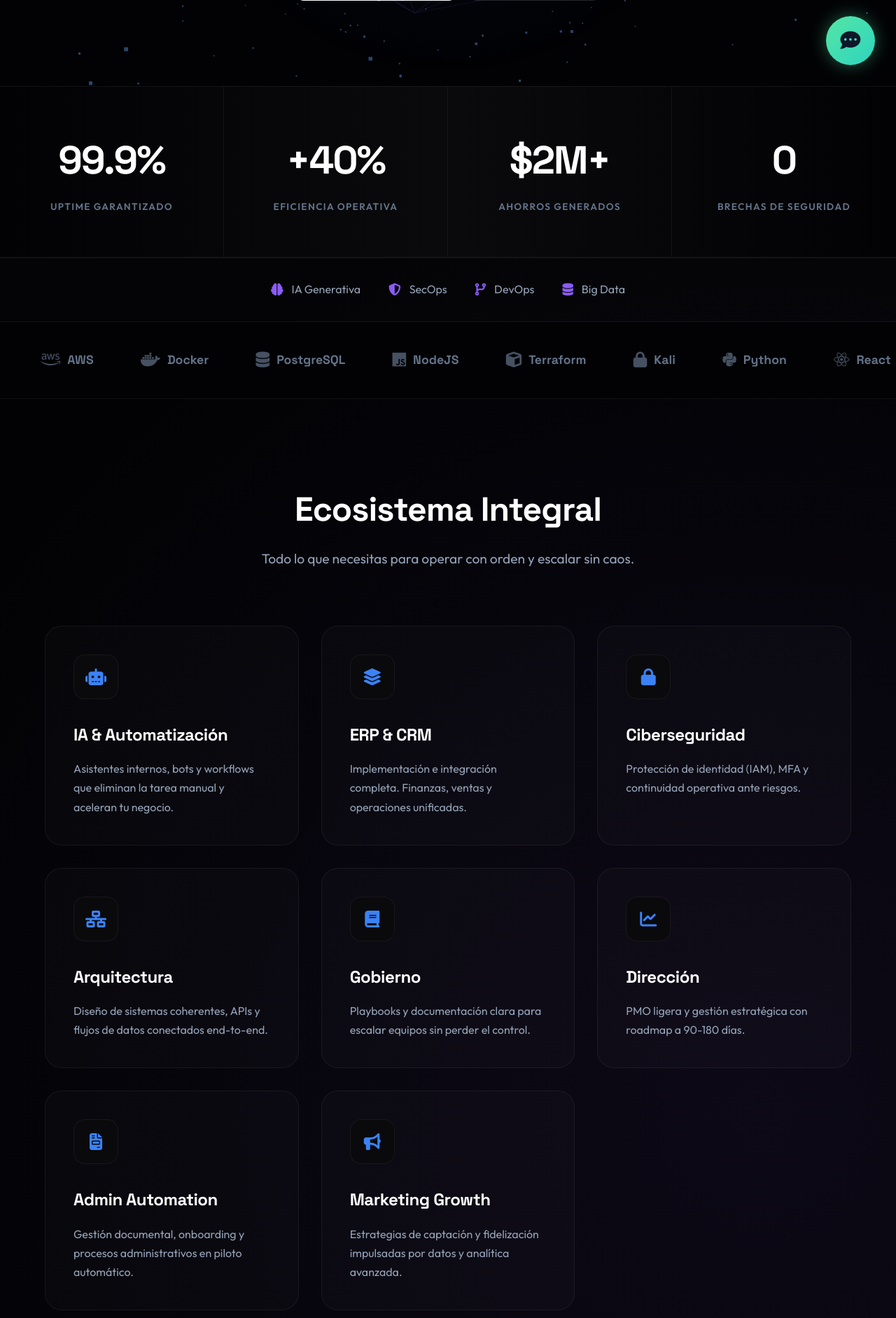
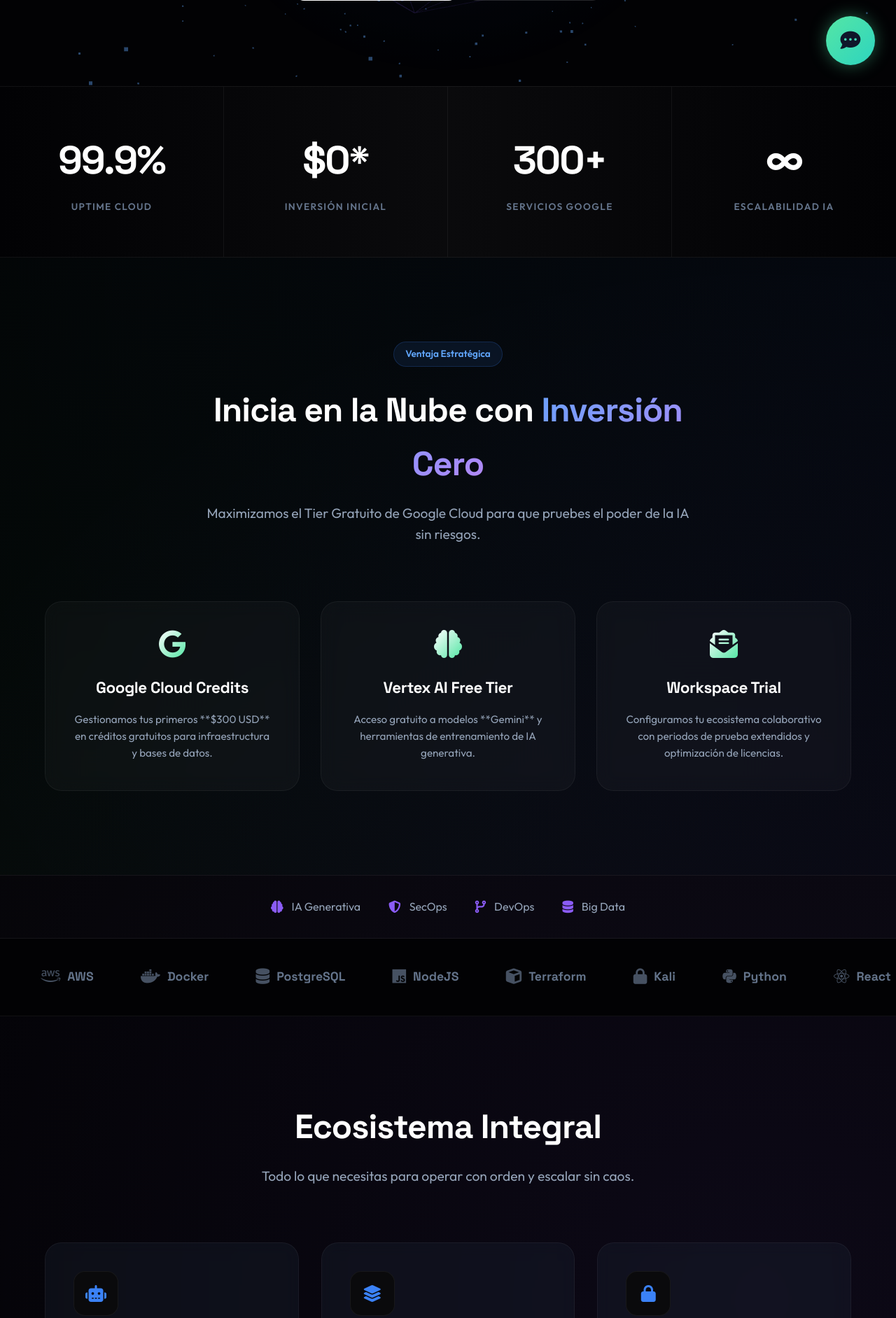
Before and after one commit to Arcano3Ai/arcano-web, a PHP site: page / in a window 1280 px wide. Shown: the part 677-2560 px from the top of the page at 70% size. Run offline with PHP 8.4, Linux system fonts and the light colour scheme.

Commit message:
feat(ui): Premium glassmorphism redesign and Google Free Tier advantage section

```diff
--- a/index.html
+++ b/index.html
@@ -60,19 +60,45 @@
     <section class="results-bar reveal-up">
         <div class="result-item stagger-1">
             <span class="big-number">99.9%</span>
-            <span class="label">Uptime Garantizado</span>
+            <span class="label">Uptime Cloud</span>
         </div>
         <div class="result-item stagger-2">
-            <span class="big-number">+40%</span>
-            <span class="label">Eficiencia Operativa</span>
+            <span class="big-number">$0*</span>
+            <span class="label">Inversión Inicial</span>
         </div>
         <div class="result-item stagger-3">
-            <span class="big-number">$2M+</span>
-            <span class="label">Ahorros Generados</span>
+            <span class="big-number">300+</span>
+            <span class="label">Servicios Google</span>
         </div>
         <div class="result-item stagger-4">
-            <span class="big-number">0</span>
-            <span class="label">Brechas de Seguridad</span>
+            <span class="big-number">∞</span>
+            <span class="label">Escalabilidad IA</span>
+        </div>
+    </section>
+
+    <!-- Google Free Tier Section -->
+    <section id="google-free-tier" class="free-tier-section reveal-up">
+        <div class="section-header">
+            <span class="badge-new">Ventaja Estratégica</span>
+            <h2>Inicia en la Nube con <span class="gradient-text">Inversión Cero</span></h2>
+            <p>Maximizamos el Tier Gratuito de Google Cloud para que pruebes el poder de la IA sin riesgos.</p>
+        </div>
+        <div class="free-tier-grid">
+            <div class="tier-card">
+                <i class="fab fa-google"></i>
+                <h3>Google Cloud Credits</h3>
+                <p>Gestionamos tus primeros **$300 USD** en créditos gratuitos para infraestructura y bases de datos.</p>
+            </div>
+            <div class="tier-card">
+                <i class="fas fa-brain"></i>
+                <h3>Vertex AI Free Tier</h3>
+                <p>Acceso gratuito a modelos **Gemini** y herramientas de entrenamiento de IA generativa.</p>
+            </div>
+            <div class="tier-card">
+                <i class="fas fa-envelope-open-text"></i>
+                <h3>Workspace Trial</h3>
+                <p>Configuramos tu ecosistema colaborativo con periodos de prueba extendidos y optimización de licencias.</p>
+            </div>
         </div>
     </section>
 
--- a/styles.css
+++ b/styles.css
@@ -440,6 +440,67 @@ h4 {
 /* Industries (New) */
 .industries {
     background: var(--bg-surface);
+}
+
+/* --- Free Tier Section Styling --- */
+.free-tier-section {
+    padding: 120px 5%;
+    background: radial-gradient(circle at top right, rgba(66, 133, 244, 0.05), transparent),
+                radial-gradient(circle at bottom left, rgba(52, 168, 83, 0.05), transparent);
+    text-align: center;
+}
+
+.free-tier-grid {
+    display: grid;
+    grid-template-columns: repeat(auto-fit, minmax(280px, 1fr));
+    gap: 30px;
+    margin-top: 60px;
+}
+
+.tier-card {
+    background: rgba(255, 255, 255, 0.03);
+    backdrop-filter: blur(12px);
+    -webkit-backdrop-filter: blur(12px);
+    border: 1px solid rgba(255, 255, 255, 0.05);
+    border-radius: 24px;
+    padding: 40px;
+    transition: all 0.4s cubic-bezier(0.175, 0.885, 0.32, 1.275);
+    position: relative;
+    overflow: hidden;
+}
+
+.tier-card:hover {
+    transform: translateY(-10px);
+    background: rgba(255, 255, 255, 0.05);
+    border-color: rgba(85, 230, 165, 0.3);
+    box-shadow: 0 20px 40px rgba(0, 0, 0, 0.4);
+}
+
+.tier-card i {
+    font-size: 2.5rem;
+    margin-bottom: 25px;
+    background: linear-gradient(135deg, #fff, #55e6a5);
+    -webkit-background-clip: text;
+    -webkit-text-fill-color: transparent;
+}
+
+.tier-card h3 {
+    font-size: 1.4rem;
+    margin-bottom: 15px;
+    color: #fff;
+}
+
+.tier-card p {
+    color: #94a3b8;
+    font-size: 0.95rem;
+    line-height: 1.6;
+}
+
+/* Glassmorphism Refinement for Existing Cards */
+.card {
+    background: rgba(30, 41, 59, 0.3) !important;
+    backdrop-filter: blur(10px) !important;
+    border: 1px solid rgba(255, 255, 255, 0.05) !important;
 }
 
 .industry-grid {
```
